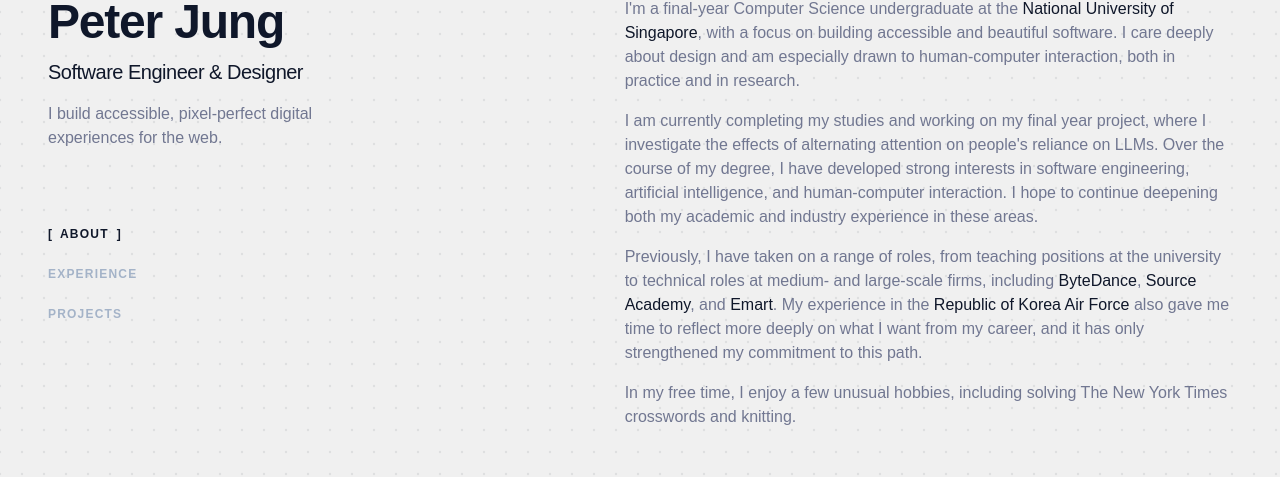
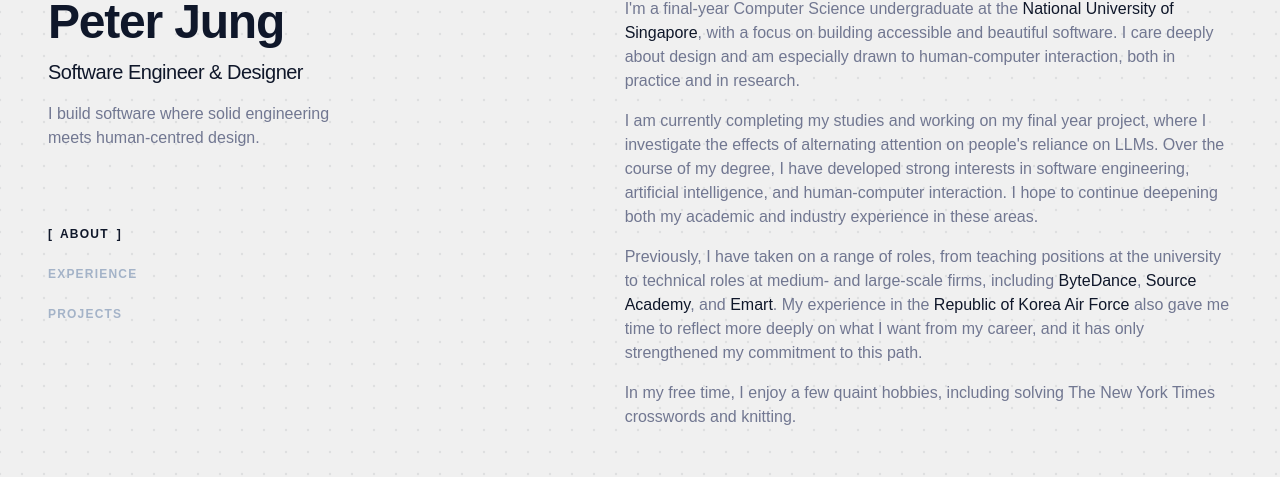
Before and after one commit to petermonky/portfolio, a Next.js app: page / in a window 1280 px wide. Shown: the part 98-575 px from the top of the page. Built offline with nearby package versions, Linux system fonts and the light colour scheme; a web font is replaced by a local one.

Commit message:
feat: content tweaks

```diff
--- a/src/components/layout/Header.tsx
+++ b/src/components/layout/Header.tsx
@@ -94,7 +94,7 @@ export default function Header() {
           Software Engineer & Designer
         </h2>
         <p className="text-secondary mt-4 max-w-xs leading-normal">
-          I build accessible, pixel-perfect digital experiences for the web.
+          I build software where solid engineering meets human-centred design.
         </p>
         <nav className="nav hidden lg:block" aria-label="In-page jump links">
           <ul className="mt-16 w-max">
--- a/src/data/site.ts
+++ b/src/data/site.ts
@@ -111,7 +111,7 @@ export const aboutParagraphs: TextSegment[][] = [
     {
       type: "text",
       content:
-        "In my free time, I enjoy a few unusual hobbies, including solving The New York Times crosswords and knitting.",
+        "In my free time, I enjoy a few quaint hobbies, including solving The New York Times crosswords and knitting.",
     },
   ],
 ];
```
